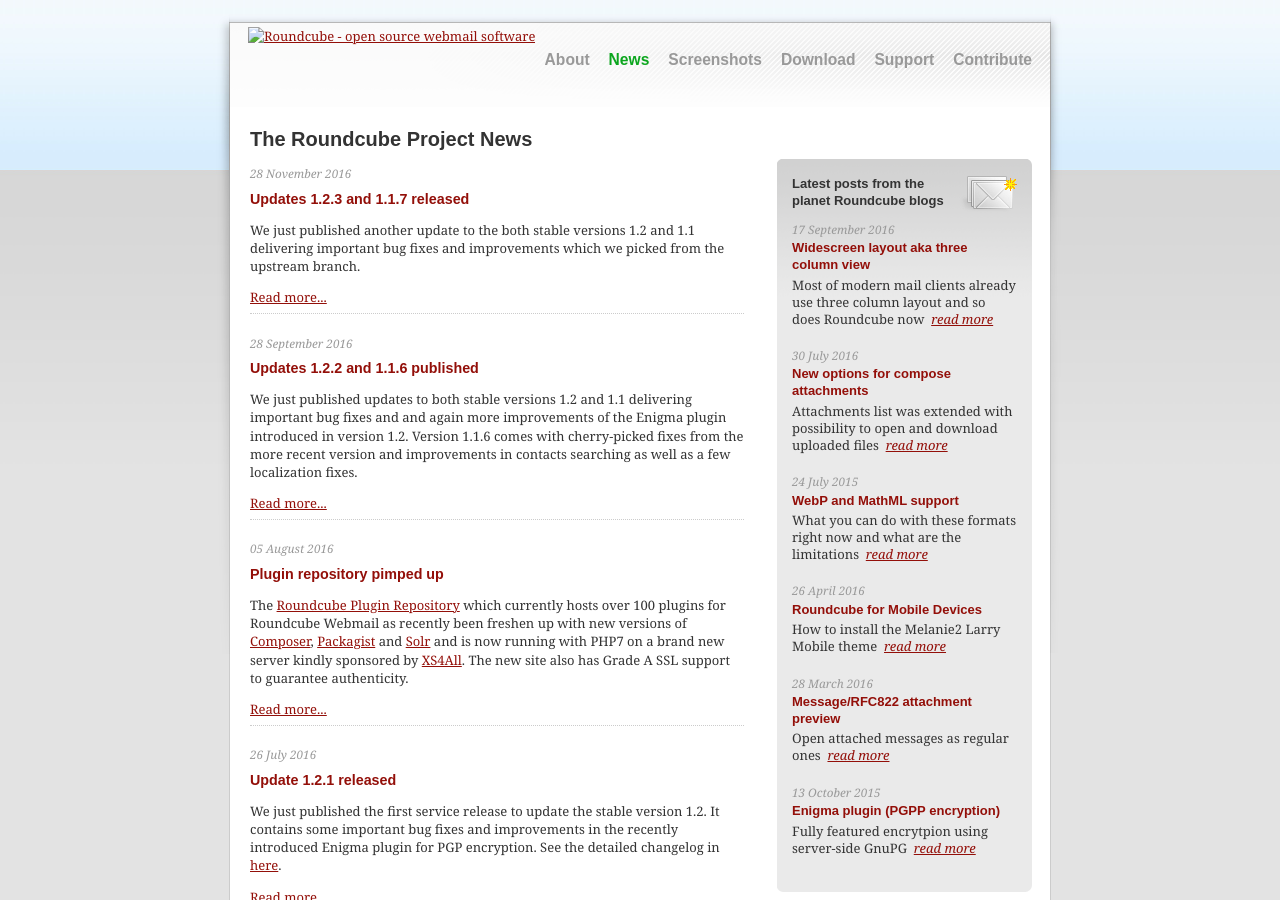
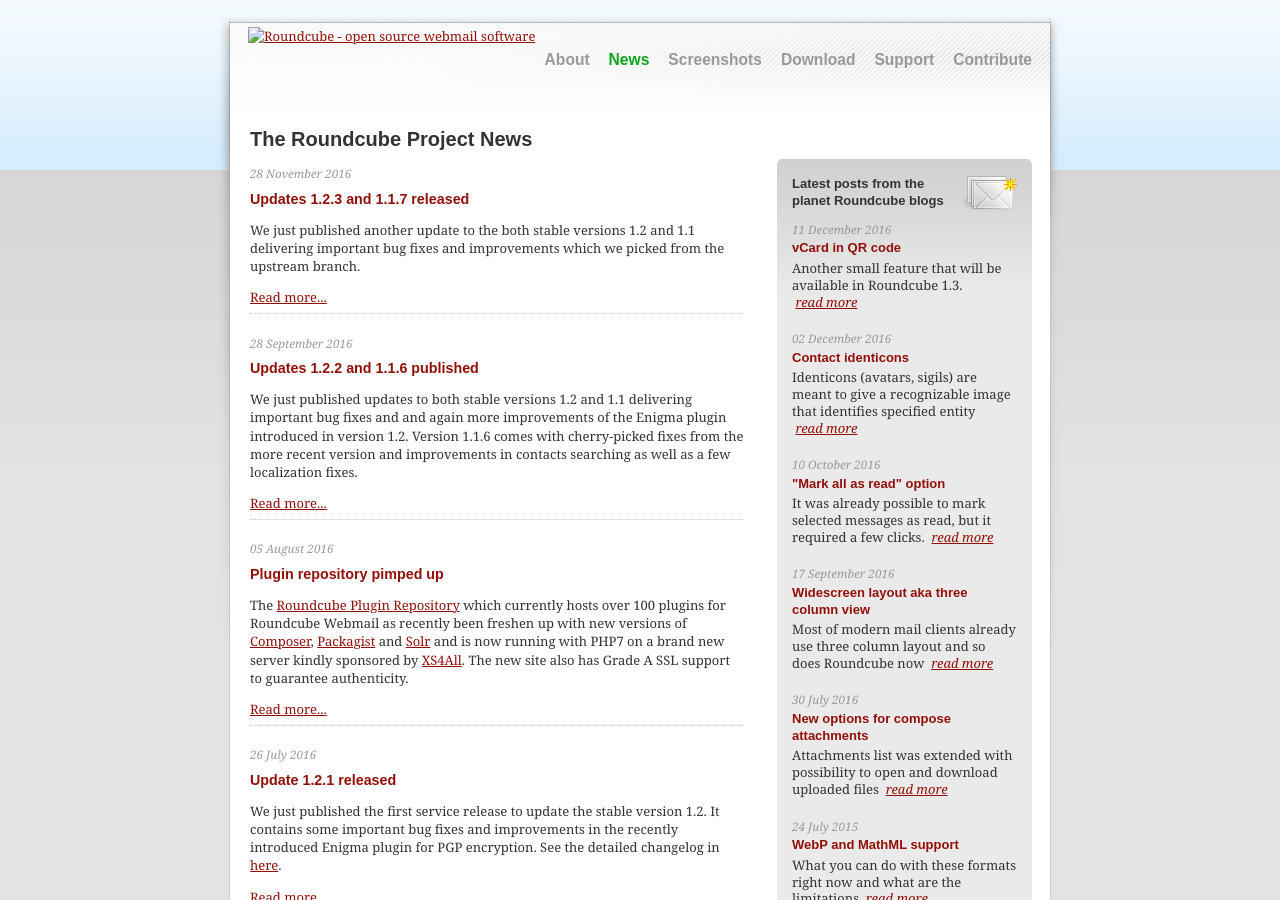
Before and after one commit to roundcube/roundcube.github.com, a Jekyll site: the page built from news/index.html, in a window 1280 px wide and 900 px high. Built offline with Jekyll 4.4.1, drawn with Linux system fonts in a browser that asks for light colours; the list of posts is cut into pages by our own code; comment, search, counter and statistics services are not loaded.

Commit message:
Link some more posts from alec's blog

```diff
--- a/_includes/roundcubeinbox.html
+++ b/_includes/roundcubeinbox.html
@@ -1,4 +1,25 @@
 <h2 class="inboxtitle">Latest posts from the planet Roundcube blogs</h2>
+
+<div class="newsitem">
+	<span class="newsdate">11 December 2016</span>
+	<h3><a href="https://kolabian.wordpress.com/2016/12/11/vcard-in-qr-code/" class="newslink">vCard in QR code</a></h3>
+	<p class="newstext">Another small feature that will be available in Roundcube 1.3.
+		&nbsp;<em><a href="https://kolabian.wordpress.com/2016/12/11/vcard-in-qr-code/">read&nbsp;more</a></em></p>
+</div>
+
+<div class="newsitem">
+	<span class="newsdate">02 December 2016</span>
+	<h3><a href="https://kolabian.wordpress.com/2016/12/02/contact-identicons/" class="newslink">Contact identicons</a></h3>
+	<p class="newstext">Identicons (avatars, sigils) are meant to give a recognizable image that identifies specified entity
+		&nbsp;<em><a href="https://kolabian.wordpress.com/2016/12/02/contact-identicons/">read&nbsp;more</a></em></p>
+</div>
+
+<div class="newsitem">
+	<span class="newsdate">10 October 2016</span>
+	<h3><a href="https://kolabian.wordpress.com/2016/10/10/mark-all-as-read-option/" class="newslink">"Mark all as read" option</a></h3>
+	<p class="newstext">It was already possible to mark selected messages as read, but it required a few clicks.
+		&nbsp;<em><a href="https://kolabian.wordpress.com/2016/10/10/mark-all-as-read-option/">read&nbsp;more</a></em></p>
+</div>
 
 <div class="newsitem">
 	<span class="newsdate">17 September 2016</span>
```
